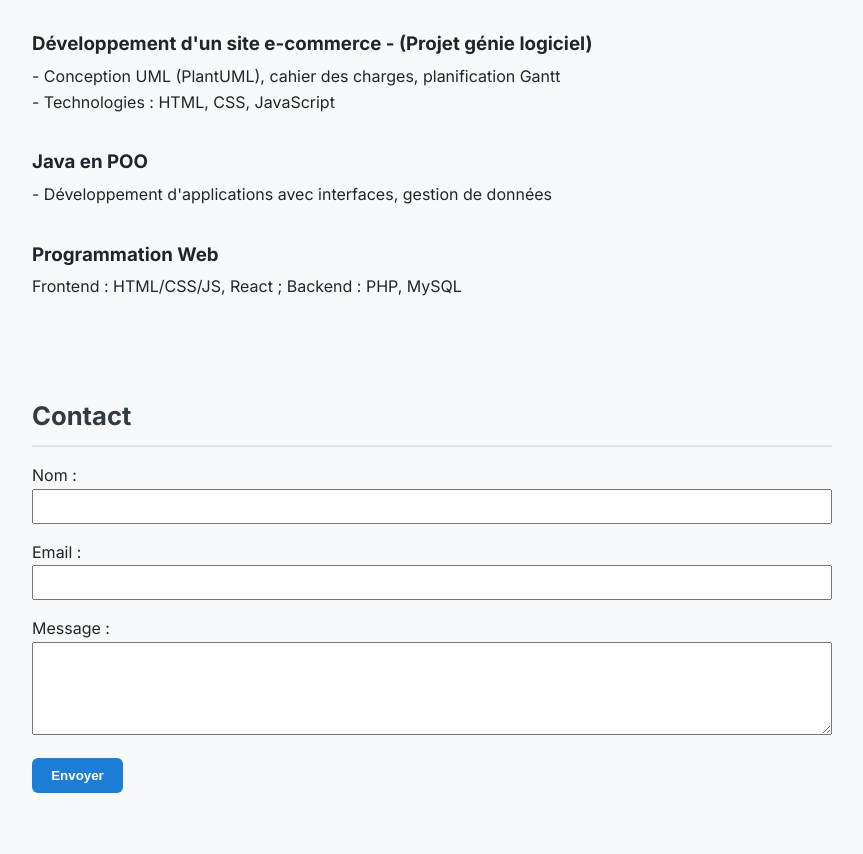
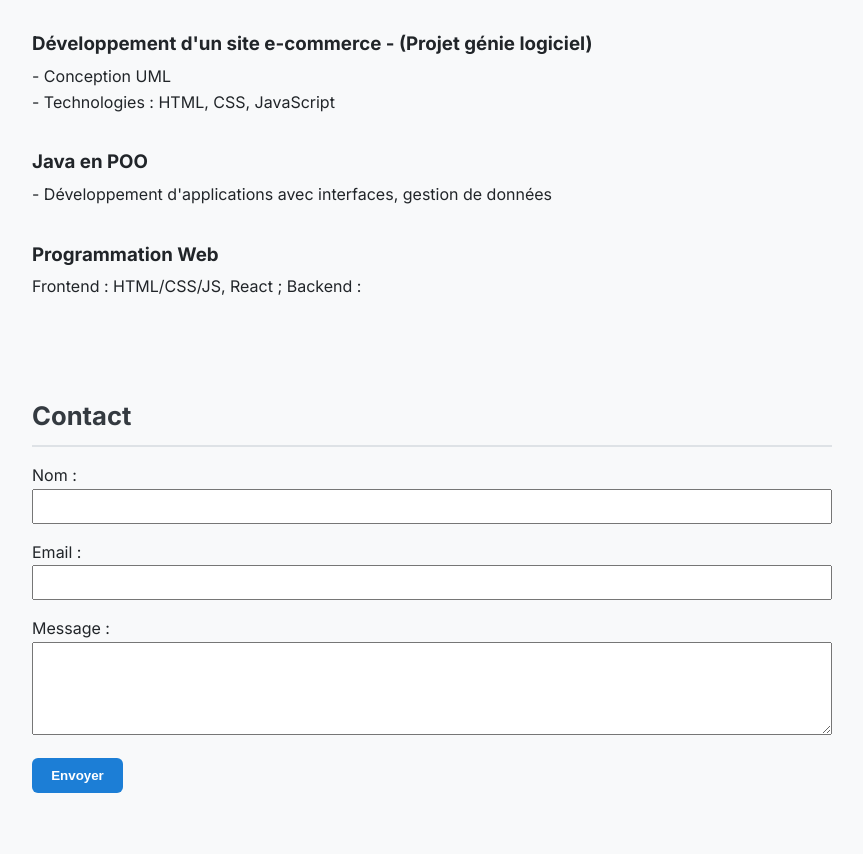
Before and after one commit to zakariaennaqui/mon-portfolio, a plain HTML site: page index.html in a window 1280 px wide. Shown: the part 2010-2864 px from the top of the page, without its empty margins (208-1071 px from the left). Drawn offline with Linux system fonts and the light colour scheme.

Commit message:
Update index.html

```diff
--- a/index.html
+++ b/index.html
@@ -497,7 +497,7 @@
       <div class="project">
         <h3>Développement d'un site e-commerce - (Projet génie logiciel)</h3>
         <p>
-          - Conception UML (PlantUML), cahier des charges, planification Gantt
+          - Conception UML
           <br />
           - Technologies : HTML, CSS, JavaScript
         </p>
@@ -512,7 +512,7 @@
 
       <div class="project">
         <h3>Programmation Web</h3>
-        <p>Frontend : HTML/CSS/JS, React ; Backend : PHP, MySQL</p>
+        <p>Frontend : HTML/CSS/JS, React ; Backend : </p>
       </div>
     </section>
 
```
